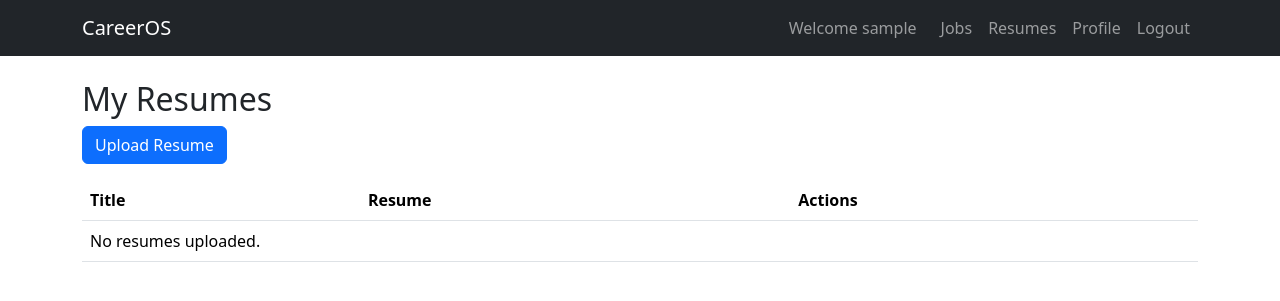
After one commit to suru2312/CareerOS, a Django app: page /resumes/ in a window 1280 px wide. The commit adds this page. Shown: the top 301 px of the page. Run offline with Django 5.2, Linux system fonts and the light colour scheme; the visitor is signed in with stand-in values (Sample User, id 1); data that the repository does not hold is empty.

Commit message:
Complete resume management module

```diff
--- a/config/urls.py
+++ b/config/urls.py
@@ -11,6 +11,7 @@ urlpatterns = [
     path('accounts/', include('accounts.urls')),
     path('profile/', include('profiles.urls')),
     path('jobs/', include('jobs.urls')),
+    path('resumes/', include('resumes.urls')),
 ]
 
 if settings.DEBUG:
--- /dev/null
+++ b/resumes/urls.py
@@ -0,0 +1,8 @@
+from django.urls import path
+from .views import resume_list, resume_create, resume_delete
+
+urlpatterns = [
+    path('', resume_list, name='resume_list'),
+    path('add/', resume_create, name='resume_create'),
+    path('<int:pk>/delete/', resume_delete, name='resume_delete'),
+]
--- a/resumes/views.py
+++ b/resumes/views.py
@@ -1,3 +1,28 @@
-from django.shortcuts import render
+from django.shortcuts import render, redirect, get_object_or_404
+from django.contrib.auth.decorators import login_required
+from .models import Resume
+from .forms import ResumeForm
 
-# Create your views here.
+@login_required
+def resume_list(request):
+    resumes = Resume.objects.filter(user=request.user).order_by('-created_at')
+    return render(request, 'resumes/resume_list.html', {'resumes': resumes})
+
+@login_required
+def resume_create(request):
+    if request.method == 'POST':
+        form = ResumeForm(request.POST, request.FILES)
+        if form.is_valid():
+            resume = form.save(commit=False)
+            resume.user = request.user
+            resume.save()
+            return redirect('resume_list')
+    else:
+        form = ResumeForm()
+    return render(request, 'resumes/resume_form.html', {'form': form})
+
+@login_required
+def resume_delete(request, pk):
+    resume = get_object_or_404(Resume, pk=pk, user=request.user)
+    resume.delete()
+    return redirect('resume_list')
--- a/templates/includes/navbar.html
+++ b/templates/includes/navbar.html
@@ -15,6 +15,10 @@
 
                 <a class="nav-link" href="{% url 'job_list' %}">
                     Jobs
+                </a>
+
+                <a class="nav-link" href="{% url 'resume_list' %}">
+                    Resumes
                 </a>
 
                 <a class="nav-link" href="{% url 'profile_detail' %}">
--- /dev/null
+++ b/templates/resumes/resume_list.html
@@ -0,0 +1,83 @@
+{% extends 'base.html' %}
+
+{% block content %}
+
+<h2>My Resumes</h2>
+
+<a
+    href="{% url 'resume_create' %}"
+    class="btn btn-primary mb-3">
+
+    Upload Resume
+
+</a>
+
+<table class="table">
+
+    <thead>
+        <tr>
+            <th>Title</th>
+            <th>Resume</th>
+            <th>Actions</th>
+        </tr>
+    </thead>
+
+    <tbody>
+
+        {% for resume in resumes %}
+
+        <tr>
+
+            <td>{{ resume.title }}</td>
+
+            <td>
+
+                <a
+                    href="{{ resume.resume_file.url }}"
+                    target="_blank"
+                    class="btn btn-info btn-sm">
+
+                    Open
+
+                </a>
+
+                <a
+                    href="{{ resume.resume_file.url }}"
+                    download
+                    class="btn btn-secondary btn-sm">
+
+                    Download
+
+                </a>
+
+            </td>
+
+            <td>
+
+                <a
+                    href="{% url 'resume_delete' resume.id %}"
+                    class="btn btn-danger btn-sm">
+
+                    Delete
+
+                </a>
+
+            </td>
+
+        </tr>
+
+        {% empty %}
+
+        <tr>
+            <td colspan="3">
+                No resumes uploaded.
+            </td>
+        </tr>
+
+        {% endfor %}
+
+    </tbody>
+
+</table>
+
+{% endblock %}
```
Also changed, not shown: templates/resumes/resume_form.html (added, +25 -0 lines).
